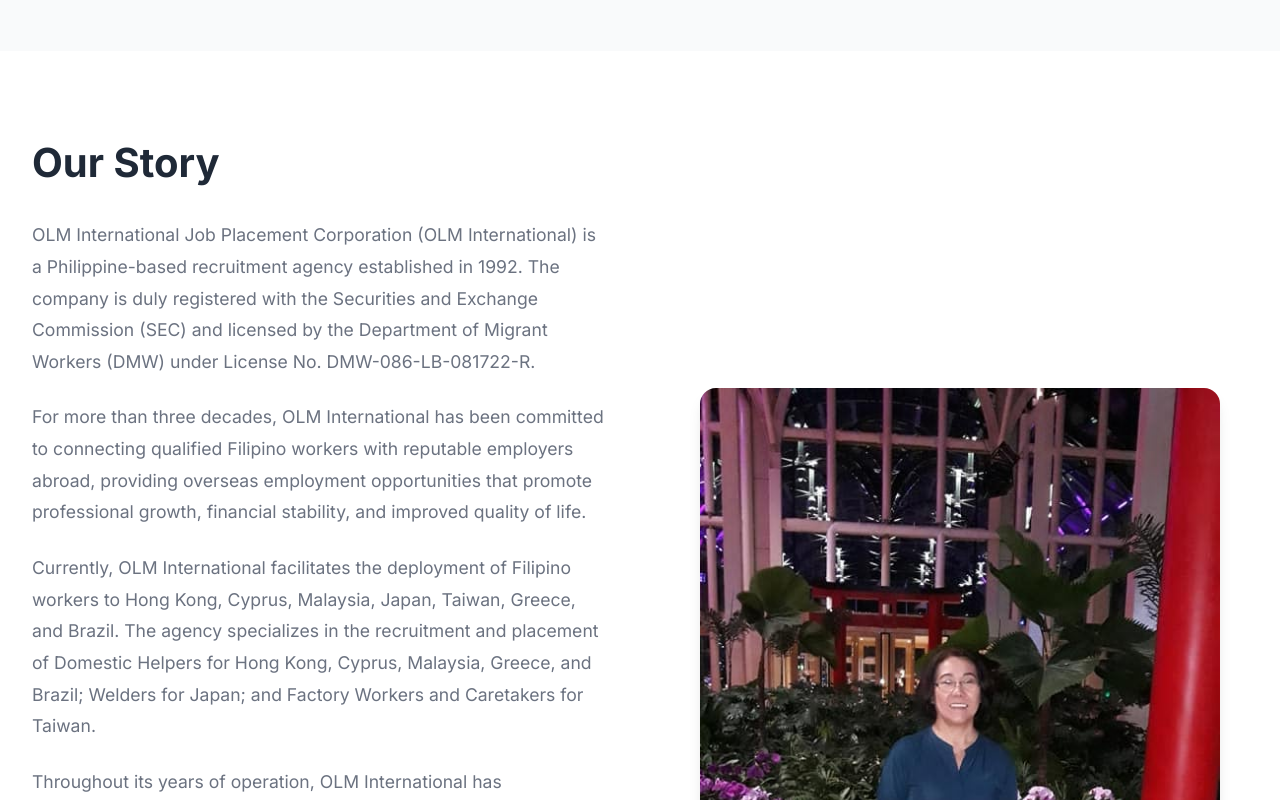
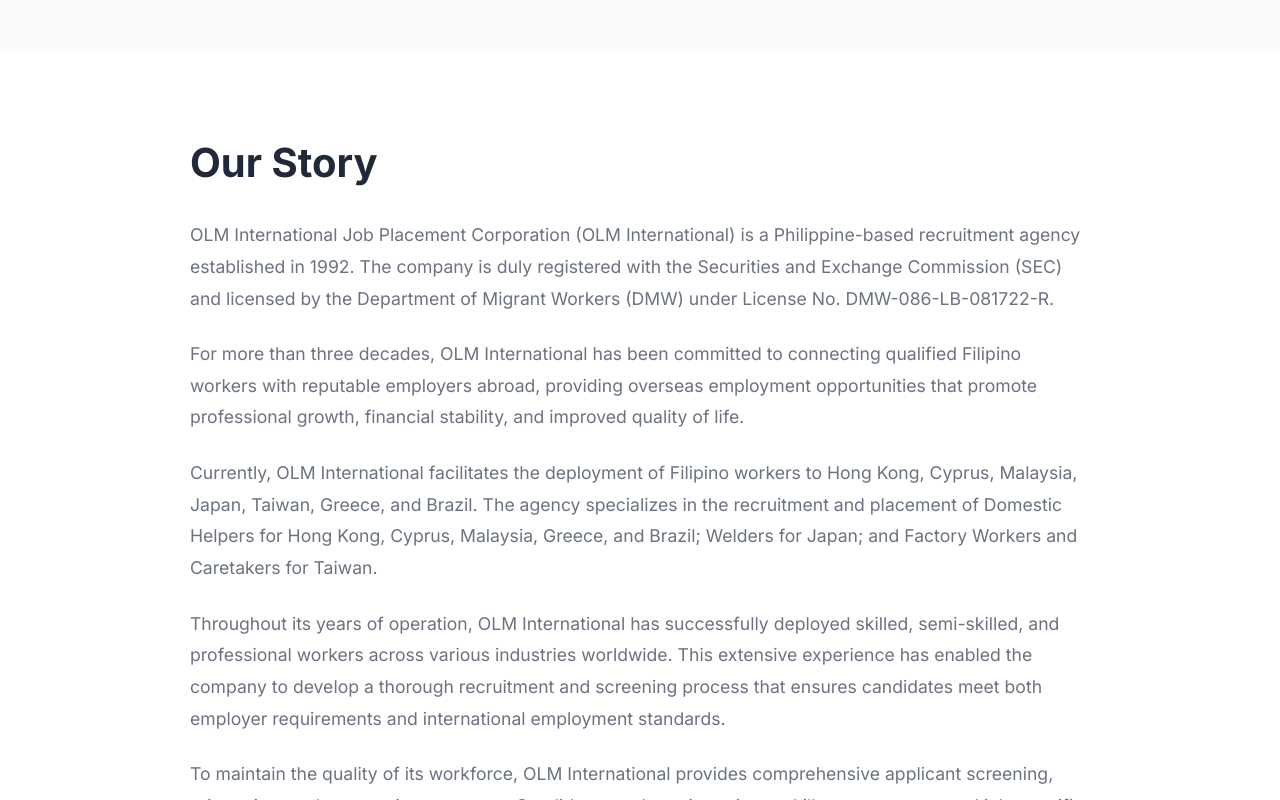
Before and after one commit to xon27/olm, a React (Vite) app: page /#/about in a window 1280 px wide. Shown: the part 600-1400 px from the top of the page. Built offline with nearby package versions, Linux system fonts and the light colour scheme.

Commit message:
removed image about us

```diff
--- a/src/pages/About.css
+++ b/src/pages/About.css
@@ -64,10 +64,8 @@
 }
 
 .story-content {
-  display: grid;
-  grid-template-columns: 1fr 1fr;
-  gap: 4rem;
-  align-items: center;
+  max-width: 900px;
+  margin: 0 auto;
 }
 
 .story-text h2 {
@@ -124,43 +122,6 @@
 .organization-text p strong {
   color: var(--text-dark);
   font-weight: 700;
-}
-
-.story-image {
-  display: flex;
-  justify-content: center;
-  align-items: center;
-}
-
-.image-wrapper {
-  width: 100%;
-  max-width: 520px;
-}
-
-.image-wrapper img,
-#story-image {
-  width: 100%;
-  max-width: 100%;
-  height: auto;
-  display: block;
-  border-radius: 16px;
-  box-shadow: var(--shadow-lg);
-}
-
-.image-placeholder {
-  width: 100%;
-  max-width: 400px;
-  height: 400px;
-  background: linear-gradient(135deg, var(--primary-color), var(--secondary-color));
-  border-radius: 20px;
-  display: flex;
-  align-items: center;
-  justify-content: center;
-  box-shadow: var(--shadow-lg);
-}
-
-.image-placeholder span {
-  font-size: 8rem;
 }
 
 .values-section {
@@ -263,21 +224,8 @@
     font-size: 2.5rem;
   }
 
-  .story-content {
-    grid-template-columns: 1fr;
-    gap: 2rem;
-  }
-
   .story-text h2 {
     font-size: 2rem;
-  }
-
-  .image-placeholder {
-    height: 300px;
-  }
-
-  .image-placeholder span {
-    font-size: 6rem;
   }
 
   .organization-content {
--- a/src/pages/About.jsx
+++ b/src/pages/About.jsx
@@ -100,17 +100,6 @@
               Guided by professionalism, integrity, and excellence in service, OLM International remains committed to being a trusted partner of both employers and Filipino workers in building successful careers abroad.
               </p>
             </motion.div>
-            <motion.div
-              className="story-image"
-              initial={{ opacity: 0, x: 30 }}
-              whileInView={{ opacity: 1, x: 0 }}
-              viewport={{ once: true }}
-              transition={{ duration: 0.6 }}
-            >
-              <div className="image-wrapper">
-                <img id="story-image" src={asset('olmgallery/16eef158-37d3-44bc-9448-d25fb8c6ea5a.jpg')} alt="Our Team" />
-              </div>
-            </motion.div>
           </div>
         </div>
       </section>
```
